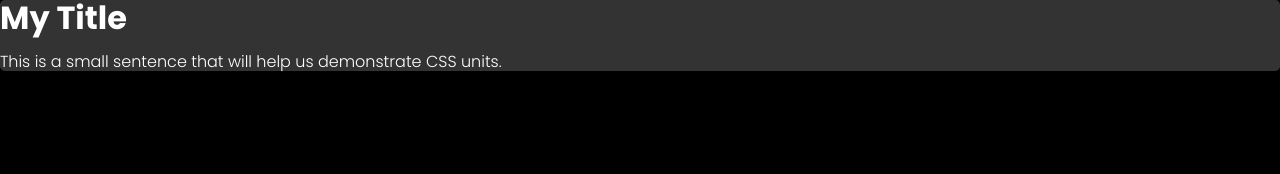
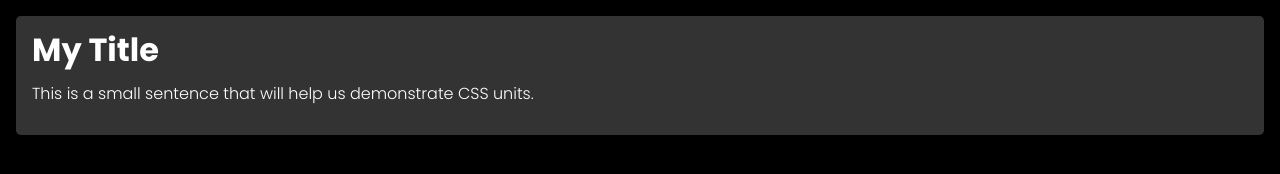
Before and after one commit to rahmed19/figma, a plain HTML site: page ems-rems/index.html in a window 1280 px wide. Drawn offline with nearby package versions, Linux system fonts and the light colour scheme.

Commit message:
change to container

```diff
--- a/ems-rems/index.css
+++ b/ems-rems/index.css
@@ -13,4 +13,6 @@ h1 {
 .container {
     background: rgb(255,255,255,0.2);
     border-radius: .3em;
+    margin: 1em;
+    padding: 1em;
 }
```
